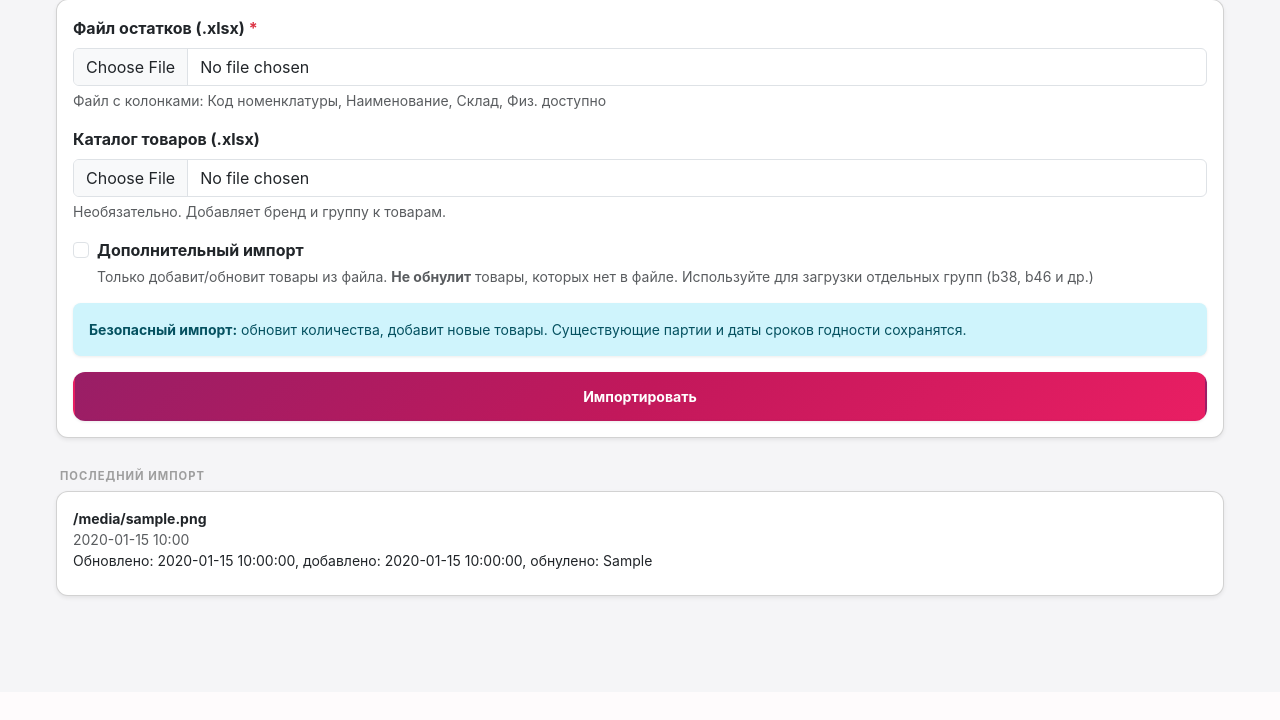
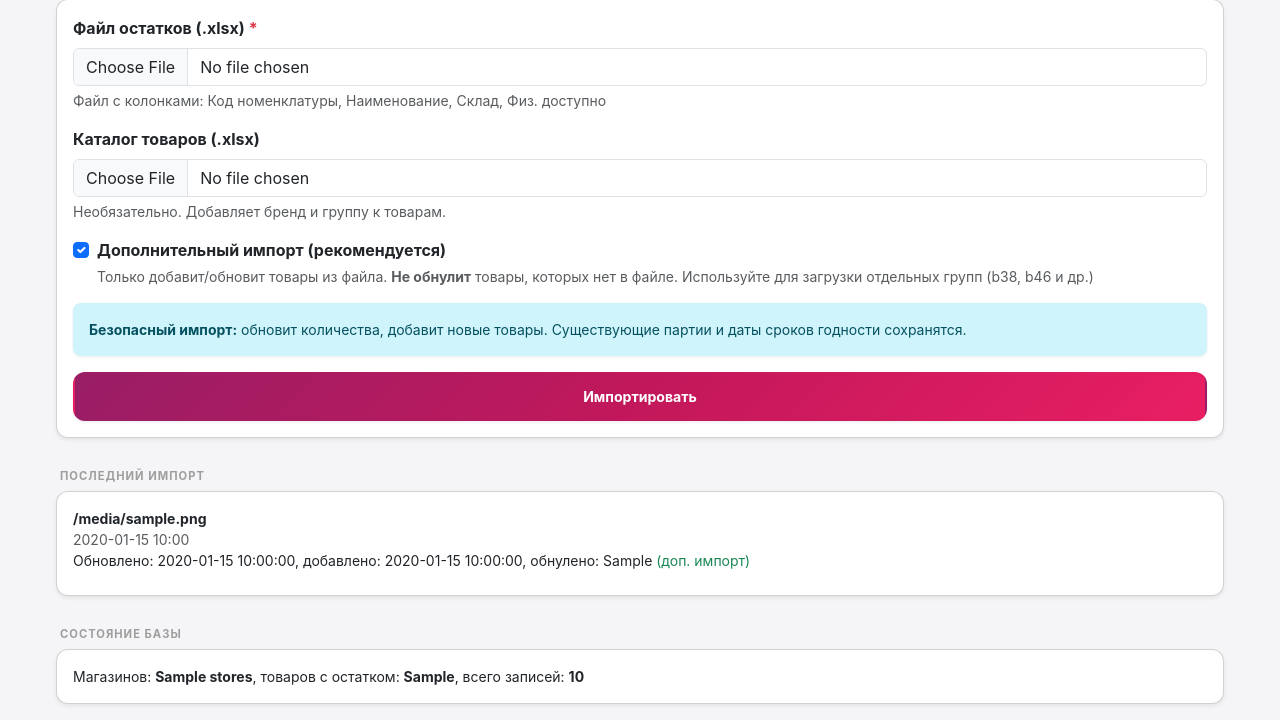
Before and after one commit to kcernaeva471-ux/kari-expiry, a Flask app: template templates/upload.html in a window 1280 px wide. Shown: the part 108-828 px from the top of the page. Before the commit the page ends 708 px from the top, so only its background shows below. Run offline with Flask 3, Linux system fonts and the light colour scheme; the template is opened without the code that fills it: most values are stand-ins (such as "Sample title", 1, 10 or a date in 2020).

Commit message:
Safety: additive import on by default + auto-protection
- Additive checkbox checked by default (prevents accidental zeroing)
- JS confirmation dialog when attempting full import
- Auto-detect partial files (< 50% stores) and force additive mode
- Show DB stats on upload page (stores, products count)
- Show import type label (full vs additive) in last snapshot info
- Warning banner toggles when checkbox is changed

Co-Authored-By: Claude Opus 4.6 <noreply@anthropic.com>

```diff
--- a/templates/upload.html
+++ b/templates/upload.html
@@ -6,7 +6,7 @@
 
 <div class="card shadow-sm" style="border-radius: var(--radius);">
     <div class="card-body p-3">
-        <form method="POST" enctype="multipart/form-data">
+        <form method="POST" enctype="multipart/form-data" id="import-form" onsubmit="return confirmImport()">
             <div class="mb-3">
                 <label class="form-label fw-bold">Файл остатков (.xlsx) <span class="text-danger">*</span></label>
                 <input type="file" name="stock_file" class="form-control"
@@ -20,16 +20,20 @@
                 <div class="form-text">Необязательно. Добавляет бренд и группу к товарам.</div>
             </div>
             <div class="form-check mb-3">
-                <input class="form-check-input" type="checkbox" name="additive" id="additive-check">
+                <input class="form-check-input" type="checkbox" name="additive" id="additive-check" checked>
                 <label class="form-check-label fw-bold" for="additive-check">
-                    Дополнительный импорт
+                    Дополнительный импорт (рекомендуется)
                 </label>
                 <div class="form-text">
                     Только добавит/обновит товары из файла. <b>Не обнулит</b> товары, которых нет в файле.
                     Используйте для загрузки отдельных групп (b38, b46 и др.)
                 </div>
             </div>
-            <div class="alert alert-info small mb-3">
+            <div class="alert alert-warning small mb-3" id="full-import-warning" style="display:none;">
+                <b>Полный импорт:</b> товары, которых НЕТ в файле, будут обнулены!
+                Используйте только если загружаете ПОЛНЫЙ файл остатков по ВСЕМ магазинам.
+            </div>
+            <div class="alert alert-info small mb-3" id="additive-info">
                 <b>Безопасный импорт:</b> обновит количества, добавит новые товары.
                 Существующие партии и даты сроков годности сохранятся.
             </div>
@@ -50,6 +54,11 @@
             Обновлено: {{ last_snapshot.products_updated }},
             добавлено: {{ last_snapshot.products_added }},
             обнулено: {{ last_snapshot.products_zeroed }}
+            {% if last_snapshot.products_zeroed > 0 %}
+            <span class="text-danger fw-bold">(полный импорт)</span>
+            {% else %}
+            <span class="text-success">(доп. импорт)</span>
+            {% endif %}
         </div>
         {% if last_snapshot.products_zeroed > 0 or last_snapshot.products_added > 0 %}
         <button class="btn btn-sm btn-outline-danger" onclick="undoImport({{ last_snapshot.id }})">
@@ -60,7 +69,47 @@
 </div>
 {% endif %}
 
+{% if db_stats %}
+<p class="section-label mt-3">СОСТОЯНИЕ БАЗЫ</p>
+<div class="card shadow-sm" style="border-radius: var(--radius);">
+    <div class="card-body p-3 small">
+        Магазинов: <b>{{ db_stats.stores }}</b>,
+        товаров с остатком: <b>{{ db_stats.products_active }}</b>,
+        всего записей: <b>{{ db_stats.products_total }}</b>
+    </div>
+</div>
+{% endif %}
+
 <script>
+// Переключение предупреждений при смене галочки
+var addCheck = document.getElementById('additive-check');
+var fullWarn = document.getElementById('full-import-warning');
+var addInfo = document.getElementById('additive-info');
+
+function toggleWarning() {
+    if (addCheck.checked) {
+        fullWarn.style.display = 'none';
+        addInfo.style.display = '';
+    } else {
+        fullWarn.style.display = '';
+        addInfo.style.display = 'none';
+    }
+}
+addCheck.addEventListener('change', toggleWarning);
+
+function confirmImport() {
+    if (!addCheck.checked) {
+        return confirm(
+            'ВНИМАНИЕ!\n\n' +
+            'Полный импорт ОБНУЛИТ все товары, которых НЕТ в загружаемом файле.\n\n' +
+            'Если вы загружаете файл только по отдельным группам (b38, b46 и др.), ' +
+            'ОБЯЗАТЕЛЬНО включите галочку «Дополнительный импорт»!\n\n' +
+            'Продолжить полный импорт?'
+        );
+    }
+    return true;
+}
+
 function undoImport(snapshotId) {
     if (!confirm('Отменить последний импорт? Все изменения будут откачены.')) return;
     fetch('/api/undo-import', {
@@ -69,7 +118,7 @@ function undoImport(snapshotId) {
         body: JSON.stringify({snapshot_id: snapshotId})
     }).then(r => r.json()).then(d => {
         if (d.ok) {
-            alert('Импорт отменён! Восстановлено: ' + d.restored + ', удалено: ' + d.deleted);
+            alert('Импорт отменён!\nВосстановлено: ' + d.restored + '\nОбнулено: ' + d.deleted);
             location.reload();
         } else {
             alert(d.error || 'Ошибка');
--- a/web/routes.py
+++ b/web/routes.py
@@ -472,12 +472,33 @@ def create_app() -> Flask:
                     return redirect(url_for("upload"))
 
                 additive = request.form.get("additive") == "on"
+
+                # Защита: если файл содержит мало строк по сравнению с БД,
+                # и additive=False — принудительно включаем additive
+                if not additive:
+                    db = database.get_db()
+                    db_count = db.execute(
+                        "SELECT COUNT(*) FROM store_products WHERE available > 0"
+                    ).fetchone()[0]
+                    file_stores = set(r["store"] for r in stock_rows)
+                    db_stores = db.execute(
+                        "SELECT COUNT(DISTINCT store_number) FROM store_products WHERE available > 0"
+                    ).fetchone()[0]
+                    # Если файл покрывает менее 50% магазинов — скорее всего частичный
+                    if db_stores > 0 and len(file_stores) < db_stores * 0.5:
+                        additive = True
+                        flash(
+                            f"Автозащита: файл содержит только {len(file_stores)} из {db_stores} магазинов. "
+                            f"Включён режим «Дополнительный импорт» чтобы не обнулить остальные.",
+                            "warning",
+                        )
+
                 result = database.import_stock(
                     stock_rows, catalog,
                     filename=stock_file.filename,
                     additive=additive,
                 )
-                mode = "Доп. импорт" if additive else "Импорт"
+                mode = "Доп. импорт" if additive else "Полный импорт"
                 flash(
                     f"{mode}: обновлено {result['updated']}, "
                     f"добавлено {result['added']}, "
@@ -502,7 +523,20 @@ def create_app() -> Flask:
                     os.unlink(catalog_path)
 
         last_snapshot = database.get_last_snapshot()
-        return render_template("upload.html", last_snapshot=last_snapshot)
+        # Статистика текущей БД для информационного блока
+        db = database.get_db()
+        db_stats = {
+            "stores": db.execute(
+                "SELECT COUNT(DISTINCT store_number) FROM store_products WHERE available > 0"
+            ).fetchone()[0],
+            "products_active": db.execute(
+                "SELECT COUNT(*) FROM store_products WHERE available > 0"
+            ).fetchone()[0],
+            "products_total": db.execute(
+                "SELECT COUNT(*) FROM store_products"
+            ).fetchone()[0],
+        }
+        return render_template("upload.html", last_snapshot=last_snapshot, db_stats=db_stats)
 
     @app.route("/api/undo-import", methods=["POST"])
     @login_required
```
